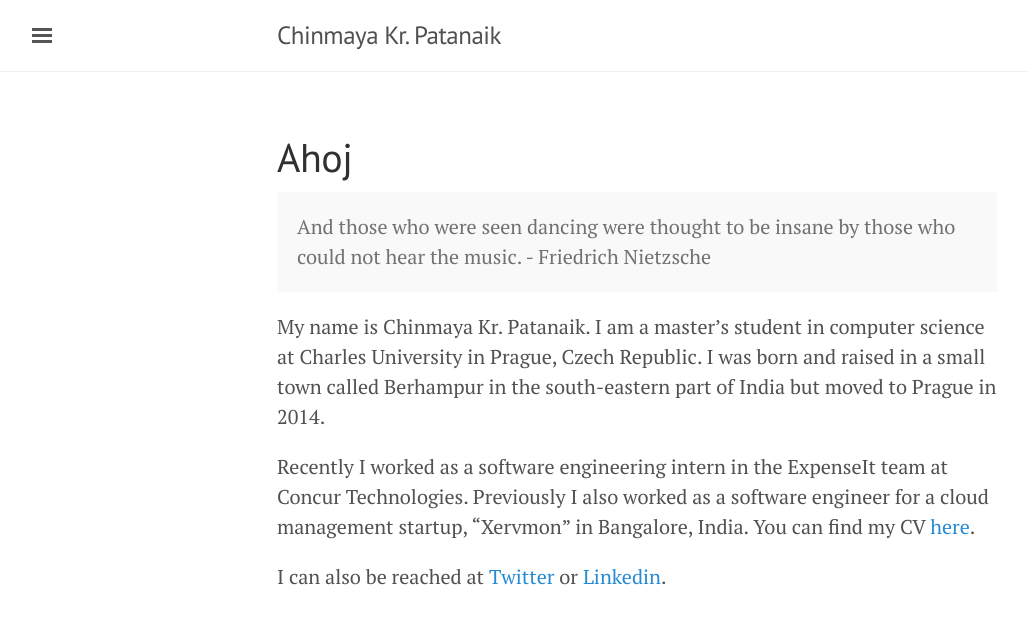
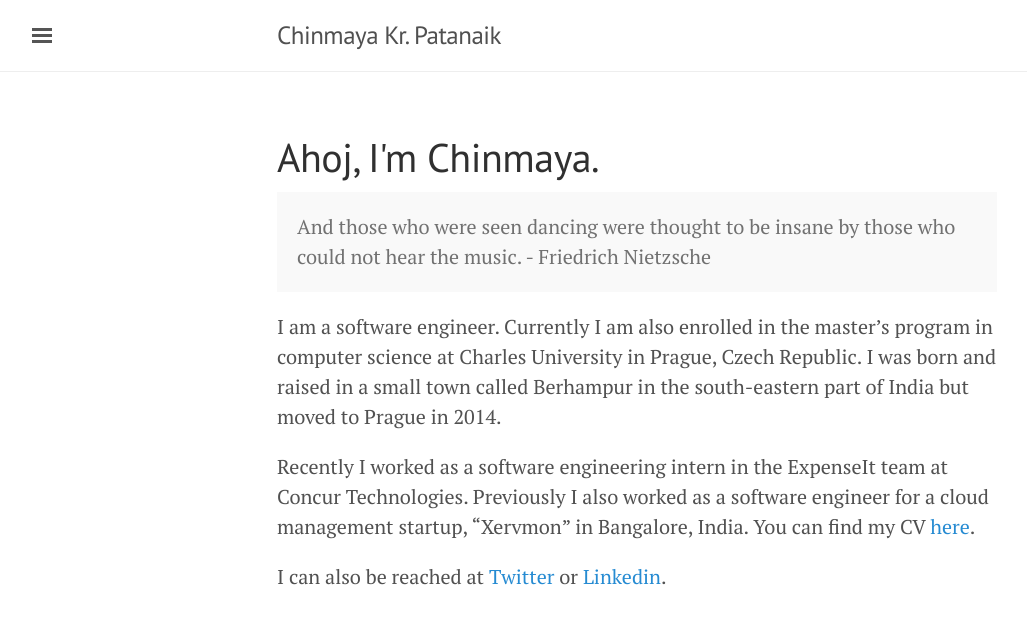
Before and after one commit to pattu777/pattu777.github.io, a Jekyll site: the page built from about.md, in a window 1280 px wide. Shown: the top 624 px of the page, without its empty margins (3-1030 px from the left). Built offline with Jekyll 4.4.1, drawn with Linux system fonts in a browser that asks for light colours; comment, search, counter and statistics services are not loaded.

Commit message:
config and projects updated

```diff
--- a/_config.yml
+++ b/_config.yml
@@ -2,6 +2,7 @@
 #
 # Use of `relative_permalinks` ensures post links from the index work properly.
 permalink:           pretty
+markdown: kramdown
 
 # Setup
 title:               Chinmaya Kr. Patanaik
@@ -27,4 +28,9 @@ social:
   gravatar: b5a0ac48d1b8836dc6f679a9003d0dcf
 
 # Custom vars
-version:             1.0.0
+version:             1.0.04
+gems: [jekyll-paginate]
+kramdown:
+  input: GFM
+  syntax_highlighter: rouge
+highlighter: rouge
--- a/about.md
+++ b/about.md
@@ -1,13 +1,13 @@
 ---
 layout: page
-title: Ahoj
+title: Ahoj, I'm Chinmaya.
 ---
 
 <p class="message">
     And those who were seen dancing were thought to be insane by those who could not hear the music. - Friedrich Nietzsche
 </p>
 
-My name is Chinmaya Kr. Patanaik. I am a master's student in computer science at Charles University in Prague, Czech Republic. I was born and raised in a small town called Berhampur in the south-eastern part of India but moved to Prague in 2014.
+I am a software engineer. Currently I am also enrolled in the master's program in computer science at Charles University in Prague, Czech Republic. I was born and raised in a small town called Berhampur in the south-eastern part of India but moved to Prague in 2014.
 
 Recently I worked as a software engineering intern in the ExpenseIt team at Concur Technologies. Previously I also worked as a software engineer for a cloud management startup, "Xervmon" in Bangalore, India. You can find my CV [here](https://drive.google.com/file/d/0BwFCuugUZy8hRkdKRVI4ZzB6ekU/view?usp=sharing).
 
```
Also changed, not shown: projects.md (+1 -2 lines).
